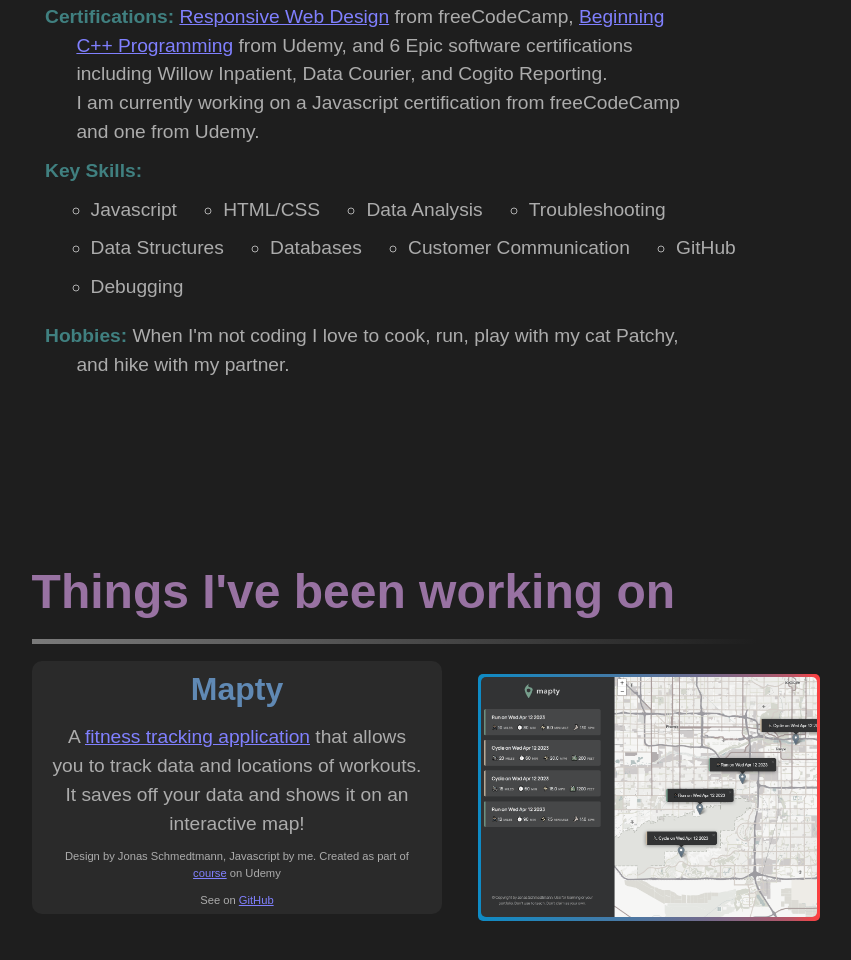
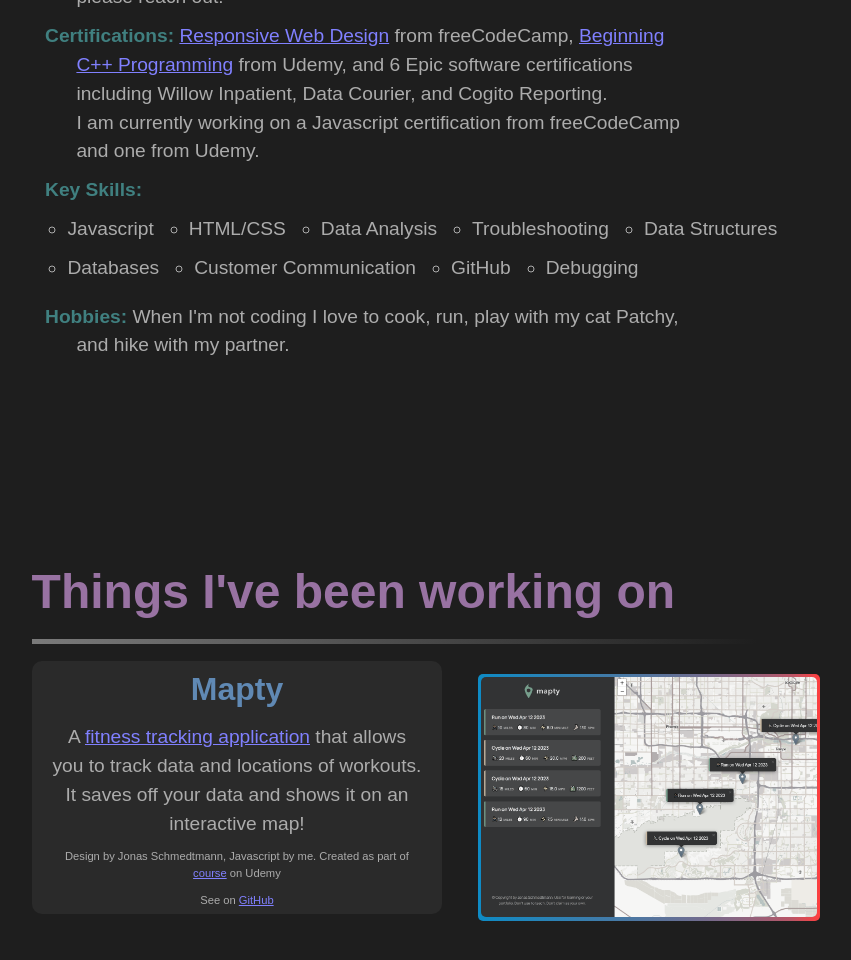
Before and after one commit to kylebenji/kylebenji.github.io, a website with bundled scripts: page index.html in a window 1280 px wide. Shown: the part 1686-2646 px from the top of the page, without its empty margins (250-1101 px from the left). Built offline with nearby package versions, Linux system fonts and the light colour scheme.

Commit message:
more margins

```diff
--- a/src/styles.css
+++ b/src/styles.css
@@ -149,7 +149,7 @@
 }
 
 #about-me li {
-  margin: 5px 3%;
+  margin: 5px 35px 5px 0px;
   list-style-type: circle;
 }
 
```
